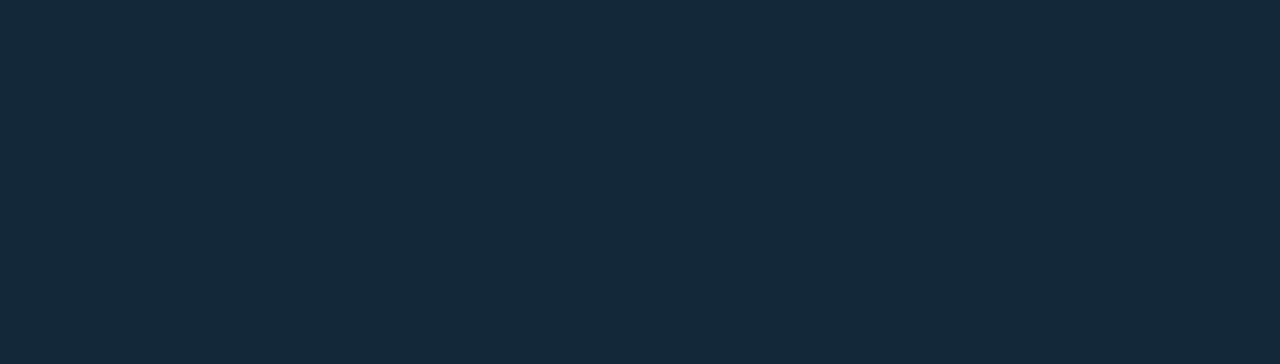
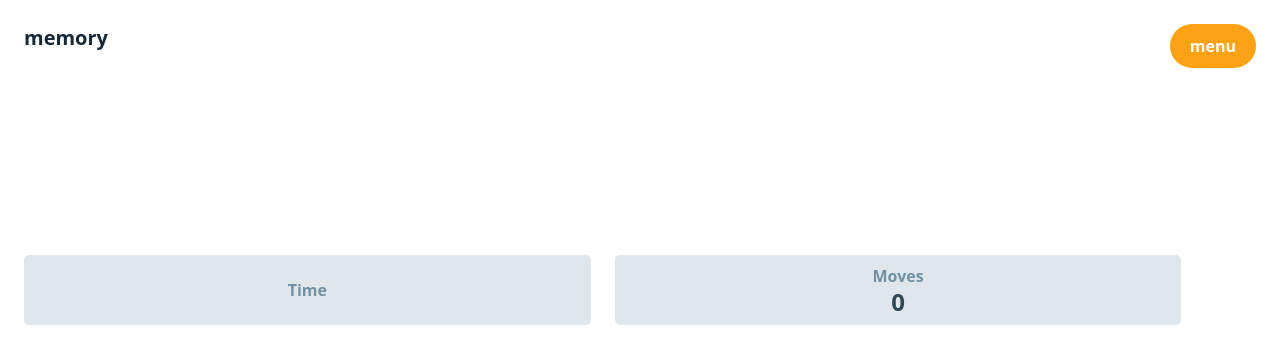
Before and after one commit to tamta123/memory-game, a React (Vite) app: page /game in a window 1280 px wide. Shown: the top 364 px of the page. Built offline with nearby package versions, Linux system fonts and the light colour scheme; the HTML template or start-up script is replaced by a standard one.

Commit message:
wip:Add moves counter and update styles in game.jsx

```diff
--- a/index.html
+++ b/index.html
@@ -7,7 +7,7 @@
     <title>Vite + React</title>
   </head>
   <body>
-    <div id="root"></div>
+    <div id="root" style="height: 100%"></div>
     <script type="module" src="/src/main.jsx"></script>
   </body>
 </html>
--- a/src/components/Card.jsx
+++ b/src/components/Card.jsx
@@ -10,7 +10,7 @@
     <div>
       {theme === "numbers" ? (
         <div
-          className={`aspect-square rounded-[59px] bg-[#BCCED9] text-center font-bold text-2xl leading-10  text-white card ${
+          className={`aspect-square rounded-[59px] bg-[#FDA214] text-center font-bold text-2xl leading-10  text-white card ${
             card.matched ? "bg-match " : ""
           }`}
         >
@@ -25,7 +25,7 @@
         </div>
       ) : (
         <div
-          className={`aspect-square rounded-[59px] bg-[#BCCED9] text-center card ${
+          className={`aspect-square rounded-[59px] bg-[#FDA214] text-center card ${
             card.matched ? "bg-match" : ""
           }`}
         >
@@ -48,6 +48,8 @@
 
 export default Card;
 
+// ქარდის აითემების ზომა სქეილით უნდა შევცვალო გრიდ საიზის შესაბამისად
+
 // აითემები ქარდის შუაში როგორ მოვაქციო? ნამბერებზე თრანსლეითი რატო არ მუშაობს, სქეილი აიქონებზე
 
 // არც მეჩდ ქარდების ქალარ თრანზიშენი მომწონს, იმიტომ რომ მინდა სანამ ახალს დავაქლიქებ მანამდე იყოს ორინჯ და მერე გახდეს
--- a/src/components/Game.jsx
+++ b/src/components/Game.jsx
@@ -32,6 +32,8 @@
 
   const [cards, setCards] = useState([]);
   const [selectedCard, setSelectedCard] = useState(null);
+  const [disableButtons, setDisableButtons] = useState(false);
+  const [moveCount, setMoveCount] = useState(0);
 
   const generate = () => {
     const icons = [
@@ -97,6 +99,10 @@
   console.log(cards);
 
   const handleMatch = (card) => {
+    if (disableButtons) {
+      // Disable clicking on cards while the delay is in progress
+      return;
+    }
     if (selectedCard === null) {
       // No card is currently selected, so set the clicked card as the selected card
       setSelectedCard(card);
@@ -128,6 +134,8 @@
         });
         setCards(matchedCards);
       } else {
+        setDisableButtons(true); // Disable clicking on cards
+
         // Values don't match, flip both cards face down
         setTimeout(() => {
           const flippedCards = updatedCards.map((c) => {
@@ -137,20 +145,30 @@
             return c;
           });
           setCards(flippedCards);
-        }, 2000); // Delay to show the cards for 1 second before flipping back
+          setDisableButtons(false); // Enable clicking on cards after the delay
+        }, 1500); // Delay to show the cards for 1 second before flipping back
       }
 
       setSelectedCard(null);
+      setMoveCount((count) => count + 1); // Increment the move count
     }
   };
 
   return (
     <>
+      <div className="flex justify-between px-6 pt-6">
+        <h1 className="font-bold text-xl leading-7 text-center text-[#152938]">
+          memory
+        </h1>
+        <span className=" bg-[#FDA214] rounded-[26px] px-5 py-3 font-bold text-base leading-5 text-center text-white">
+          menu
+        </span>
+      </div>
       <div
         className={
           +gridSize === 18
-            ? "text-white grid gap-5 px-6 mt-[85px] grid-cols-6 "
-            : "text-white grid gap-5 px-6 mt-[85px] grid-cols-4"
+            ? "text-white grid gap-5 px-6 pt-[85px] grid-cols-6 "
+            : "text-white grid gap-5 px-6 pt-[85px] grid-cols-4"
         }
       >
         {cards.map((card, index) => (
@@ -159,21 +177,29 @@
           </div>
         ))}
       </div>
+      <div className="flex gap-6 px-6 pb-6 pt-[102px]">
+        <div className="flex flex-col justify-center items-center h-[70px] w-[46%] bg-[#DFE7EC] rounded-[5px]">
+          <span className="font-bold text-base leading-normal text-center text-[#7191A5]">
+            Time
+          </span>
+          <span className="font-bold text-2xl leading-7 text-center text-[#304859]">
+            {}
+          </span>
+        </div>
+        <div className="flex flex-col justify-center items-center h-[70px] w-[46%] bg-[#DFE7EC] rounded-[5px]">
+          <span className="font-bold text-base leading-normal text-center text-[#7191A5]">
+            Moves
+          </span>
+          <span className="font-bold text-2xl leading-7 text-center text-[#304859]">
+            {moveCount}
+          </span>
+        </div>
+      </div>
     </>
   );
 };
 
 export default Game;
 
-// ამის ბექგრაუნდი როგორ გავათეთრო?
-
-// ისფეისაფს მგონი დაყოვნება არ სჭირდება და როგორც არის სწორია
-// აქ მინდა რომ ქლიქები დავთვალო როგორც მუვები და რითერნში ჩავამატო დივად
 // ტაიმერიც უნდა ჩავამატო
 // ბოლო მოდალის გამოტანაც უნდა გავაკეთო
-// კიდე რა დამრჩა სოლო ფლეიერზე?
-
-// ორი შემტრიალებული მინდა ერთდროულად რომ შეინახოს
-//
-
-// გავაკეთო დისეიბლდბათონს სთეითო, პირველ ელსში გავხადო თუ და სეთთაიმაუთში ფალს
--- a/src/components/SetupPage.jsx
+++ b/src/components/SetupPage.jsx
@@ -18,8 +18,8 @@
   };
 
   return (
-    <div>
-      <h1 className="text-center text-white font-bold text-3xl mt-20 mb-11 mx-[127px]">
+    <div className="h-[100vh] w-full bg-[#152938]">
+      <h1 className="text-center text-white font-bold text-3xl pt-20 mb-11 mx-[127px]">
         memory
       </h1>
       <div className="bg-white rounded-[10px] mx-6 p-6">
--- a/src/index.css
+++ b/src/index.css
@@ -10,7 +10,6 @@
 body {
   min-height: 100vh;
   width: 100vw;
-  background-color: #152938;
 }
 
 @layer utilities {
```
